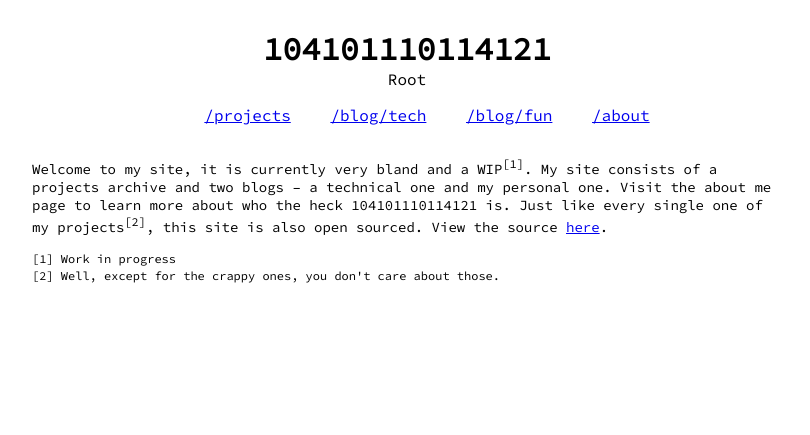
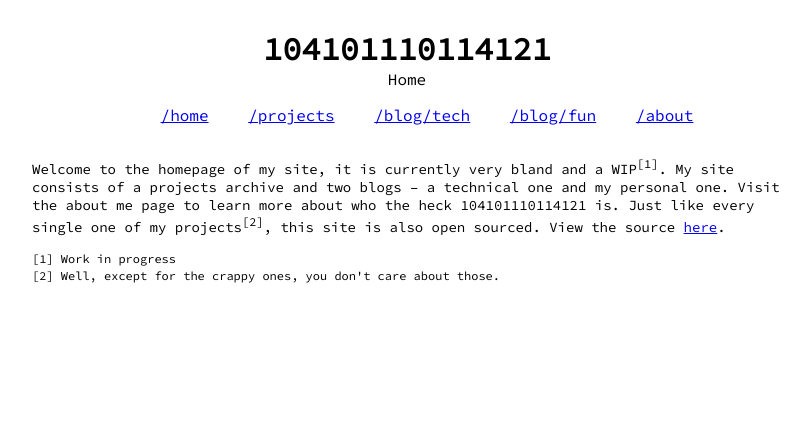
Before and after one commit to dummycode/my_website, a PHP site: page / in a window 1280 px wide. Shown: the top 435 px of the page, without its empty margins (233-1043 px from the left). Run offline with PHP 8.4, Linux system fonts and the light colour scheme.

Commit message:
Update to latest version

```diff
--- a/includes/header.php
+++ b/includes/header.php
@@ -9,6 +9,7 @@
         <?php echo $page_title ?>
     </p>
     <ul class="nav">
+        <li><a href="/">/home</a></li>
         <li><a href="/projects">/projects</a></li>
         <li><a href="/blog/tech">/blog/tech</a></li>
         <li><a href="/blog/fun">/blog/fun</a></li>
--- a/index.php
+++ b/index.php
@@ -1,5 +1,5 @@
 <?php
-$page_title = "Root";
+$page_title = "Home";
 $selected_page = "home";
 $last_updated = 1545939450;
 $pwd = '/';
@@ -15,9 +15,9 @@ $pwd = '/';
       <!-- START OF BODY -->
       <div class="body">
         <p>
-          Welcome to my site, it is currently very bland and a WIP<sup style="font-size:12px">[<a class="superscript" href="#footer-1">1</a>]</sup>.
+          Welcome to the homepage of my site, it is currently very bland and a WIP<sup style="font-size:12px">[<a class="superscript" href="#footer-1">1</a>]</sup>.
           My site consists of a projects archive and two blogs – a technical one and my personal one. Visit the about me page to learn more about who the heck 104101110114121 is.
-          Just like every single one of my projects<sup style="font-size:12px">[<a class="superscript" href="#footer-2">2</a>]</sup>, this site is also open sourced. View the source <a href="http://github.com/dummycode/Website">here</a>.
+          Just like every single one of my projects<sup style="font-size:12px">[<a class="superscript" href="#footer-2">2</a>]</sup>, this site is also open sourced. View the source <a href="http://github.com/dummycode/my-website">here</a>.
         </p>
         <p class="footer" id="footer-1">
           [1] Work in progress
```
